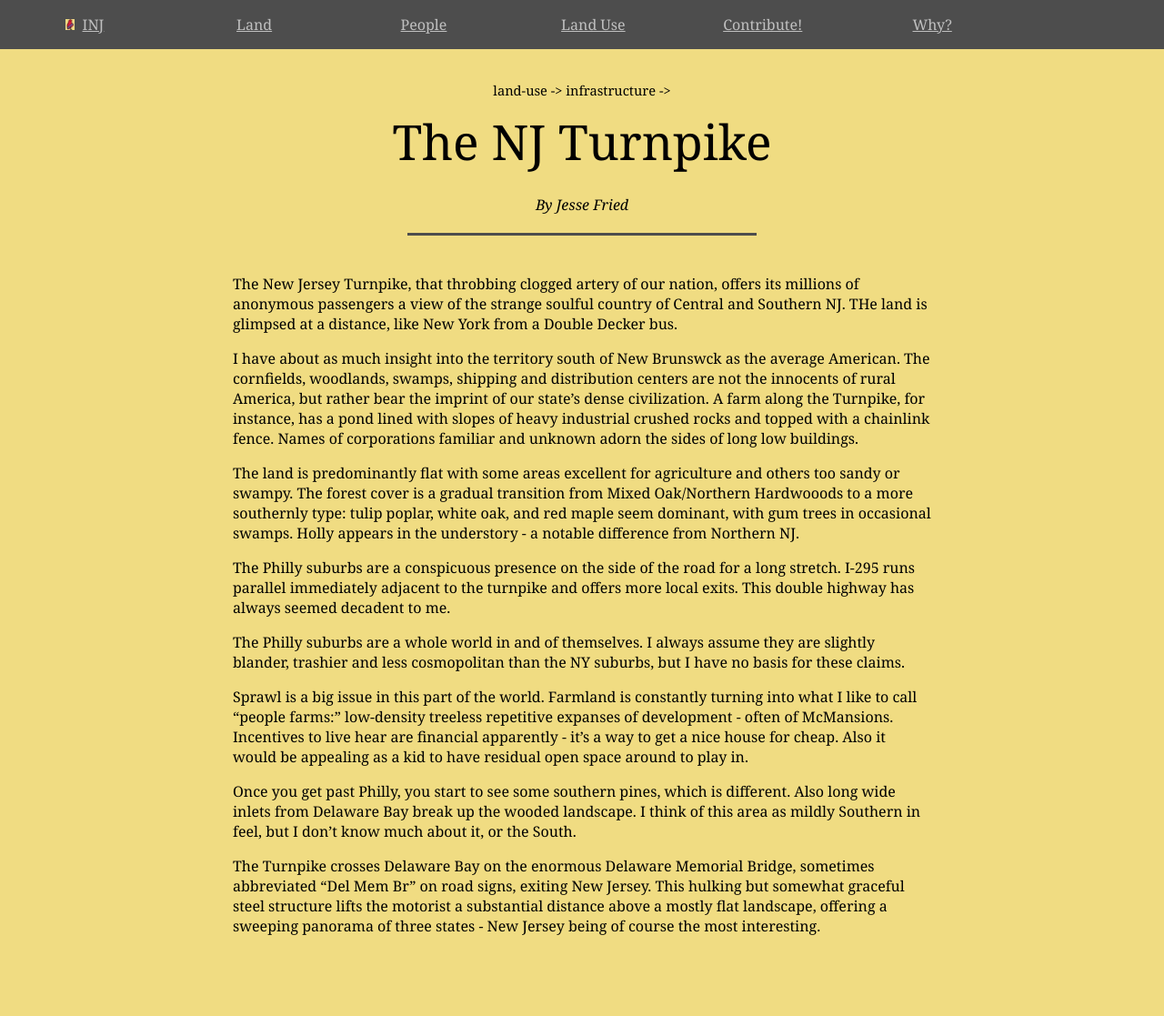
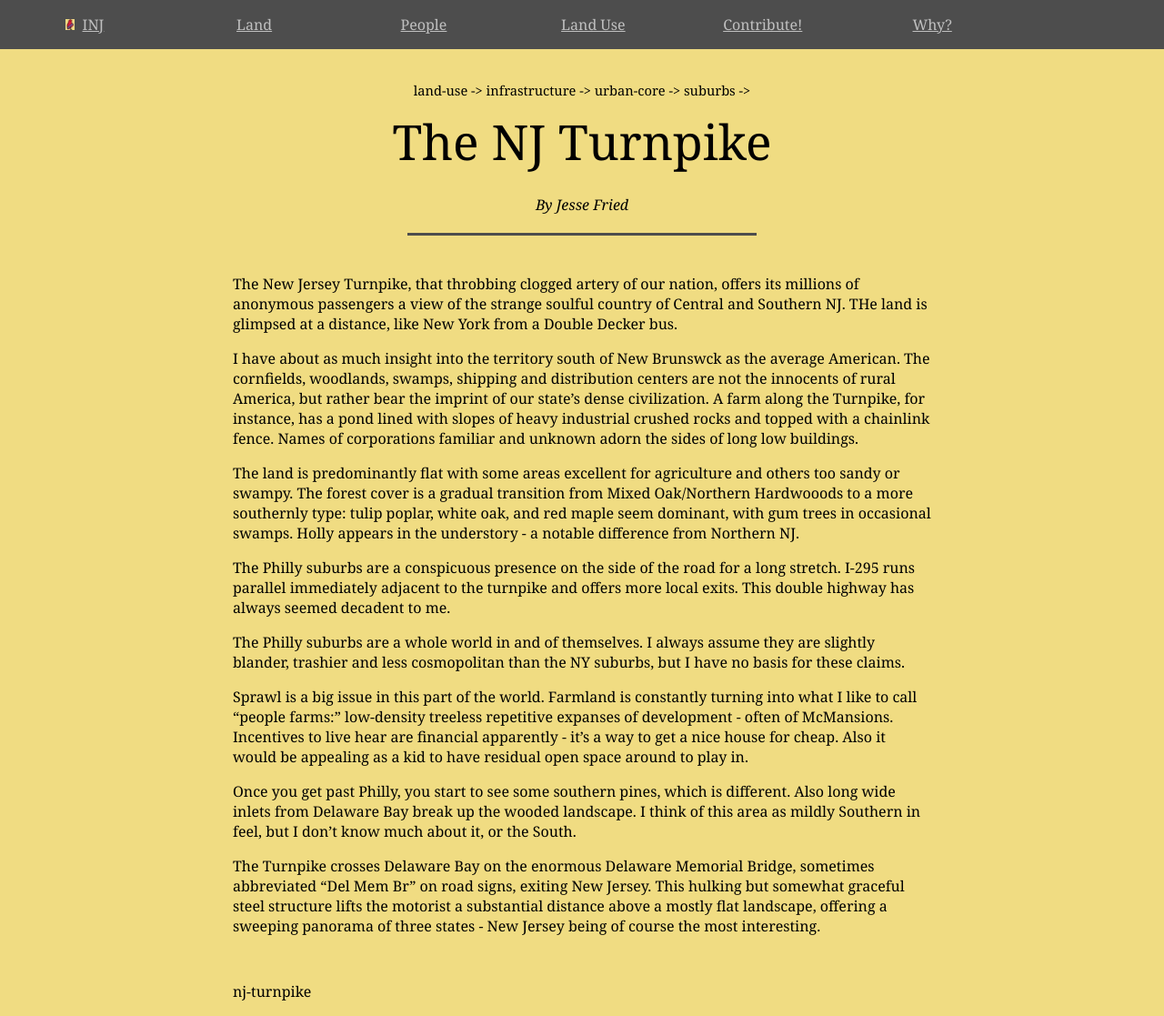
Before and after one commit to jonfried/oakafee.github.io, a Jekyll site: the page built from _posts/2016-09-13-nj-turnpike.md, in a window 1280 px wide. Shown: the whole page at 91% size. Built offline with Jekyll 4.4.1, drawn with Linux system fonts in a browser that asks for light colours; before the commit the page ends 1079 px from its top, so only the background shows below that.

Commit message:
Update 2016-09-13-nj-turnpike.md

```diff
--- a/_posts/2016-09-13-nj-turnpike.md
+++ b/_posts/2016-09-13-nj-turnpike.md
@@ -5,6 +5,9 @@ author: Jesse Fried
 categories:
   - land-use
   - infrastructure
+  - urban-core
+  - suburbs
+tags: nj-turnpike
 ---
 
 The New Jersey Turnpike, that throbbing clogged artery of our nation, offers its millions of anonymous passengers a view of the strange soulful country of Central and Southern NJ. THe land is glimpsed at a distance, like New York from a Double Decker bus.
```
